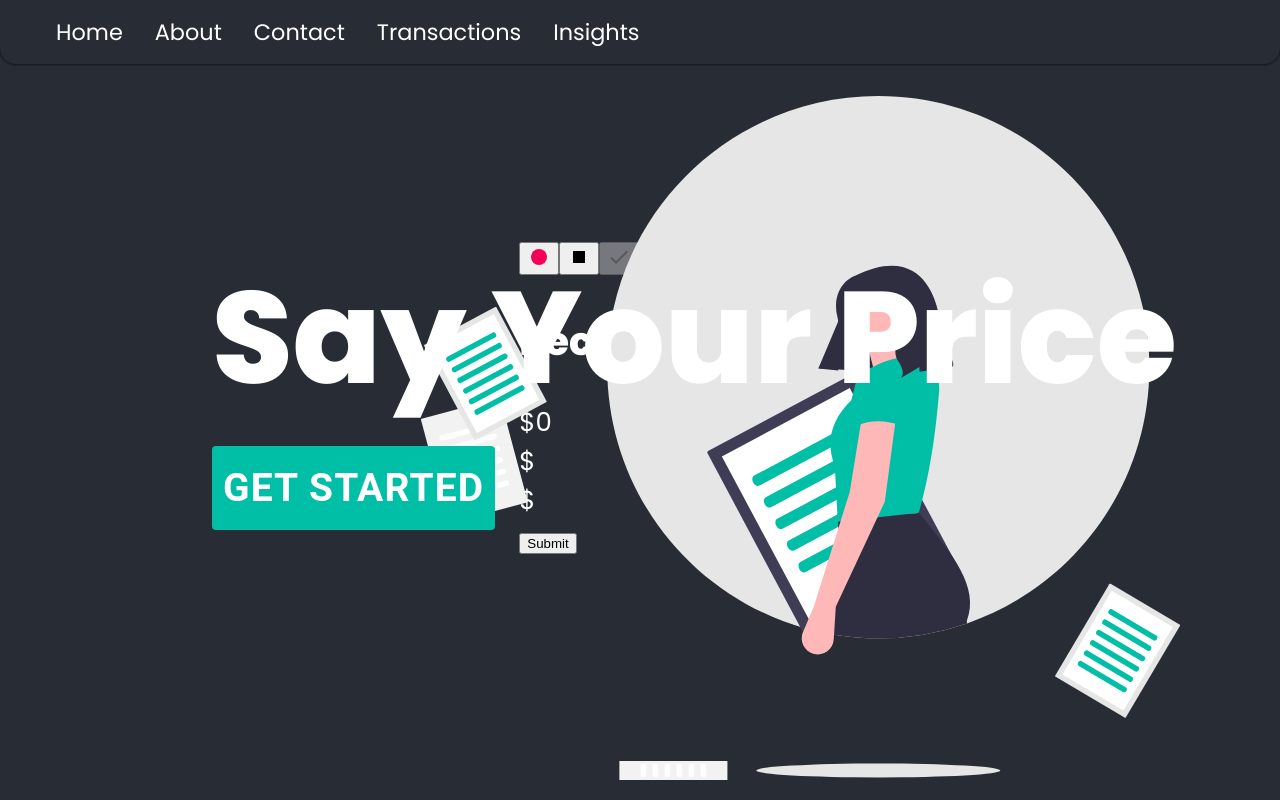
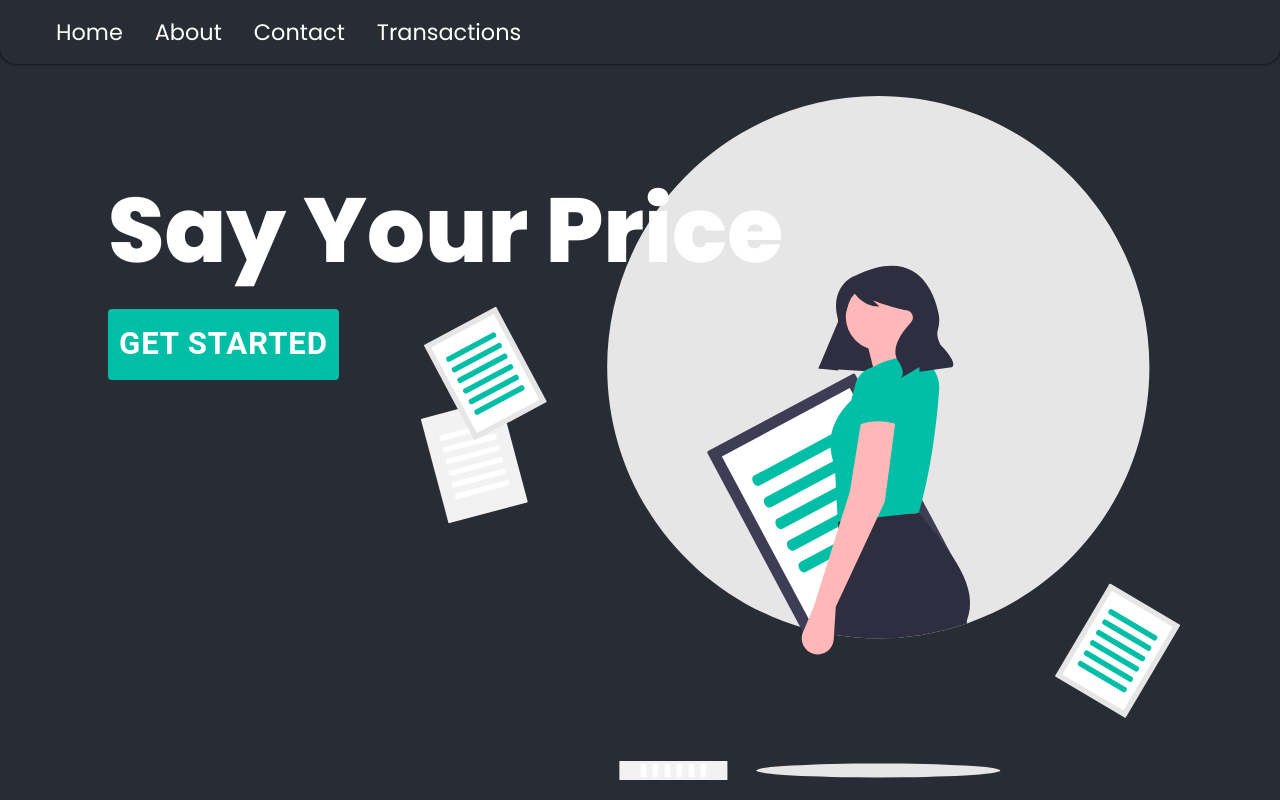
Before and after one commit to when-2-meet-dupe/speech-app, a React (Create React App) app in the folder client/: page / in a window 1280 px wide. Built offline with nearby package versions, Linux system fonts and the light colour scheme.

Commit message:
fix: get started button + nav logic

```diff
--- a/client/src/App.css
+++ b/client/src/App.css
@@ -47,6 +47,7 @@
 .sticky {
   position: fixed;
   top: 0;
+  z-index: 1000;
 }
 
 .navBarContainer {
--- a/client/src/App.js
+++ b/client/src/App.js
@@ -1,16 +1,24 @@
+import "./App.css";
 import Nav from "./global/Nav";
-import "./App.css";
+import Home from "./pages/Home";
+import About from "./pages/About";
 import Landing from "./FTU/Landing";
-import { BrowserRouter as Router } from "react-router-dom";
+import Contact from "./pages/Contact";
+import Transactions from "./pages/Transactions";
+import { Route, Switch } from "react-router-dom";
 
 function App() {
   return (
-    <Router>
-      <div className="App-header">
-        <Landing />
-        <Nav />
-      </div>
-    </Router>
+    <div className="App-header">
+      <Nav />
+      <Switch>
+        <Route exact component={Landing} path="/" />
+        <Route exact component={Home} path="/home" />
+        <Route exact component={About} path="/about" />
+        <Route exact component={Contact} path="/contact" />
+        <Route exact component={Transactions} path="/transactions" />
+      </Switch>
+    </div>
   );
 }
 
--- a/client/src/FTU/Landing.js
+++ b/client/src/FTU/Landing.js
@@ -14,30 +14,37 @@ const BackgroundImage = styled.div`
 `;
 
 const Container = styled.div`
-  margin-left: 12em;
+  margin-left: 8em;
 `;
 
 const Title = styled.h1`
-  font-size: 5em;
+  font-size: 3.5em;
   margin-top: 2em;
   margin-bottom: 10px;
 `;
 
 const PrimaryButton = styled(Button)`
   color: white !important;
-  font-size: 1.5em !important;
+  font-size: 1.2em !important;
   font-weight: 700 !important;
-  text-tranform: none !important;
   background-color: #00bfa6 !important;
+
+  .MuiButton-label {
+    text-tranform: none;
+  }
 `;
 
-const Landing = () => (
+const Landing = () => {
+  return (
     <BackgroundImage>
       <Container>
         <Title>Say Your Price</Title>
-      <PrimaryButton size="large">Get started</PrimaryButton>
+        <PrimaryButton size="large" href="/home">
+          Get started
+        </PrimaryButton>
       </Container>
     </BackgroundImage>
   );
+};
 
 export default Landing;
--- a/client/src/global/Nav.js
+++ b/client/src/global/Nav.js
@@ -1,22 +1,14 @@
-import React from "react";
-import About from "../pages/About";
-import Contact from "../pages/Contact";
-import Transactions from "../pages/Transactions";
-import Home from "../pages/Home";
-import Insights from "../pages/Insights";
-import { Route, BrowserRouter as Router, Switch, Link } from "react-router-dom";
+import { Link } from "react-router-dom";
 
-export default function Nav() {
+function Nav() {
   return (
-    <>
-      <Router>
     <div className="sticky">
       <div className="navBarContainer">
         <div className="navBar">
           <ul>
             <div className="left">
               <li>
-                    <Link to="/">Home</Link>
+                <Link to="/home">Home</Link>
               </li>
               <li>
                 <Link to="/about">About</Link>
@@ -27,33 +19,12 @@ export default function Nav() {
               <li>
                 <Link to="/transactions">Transactions</Link>
               </li>
-                  <li>
-                    <Link to="/insights">Insights</Link>
-                  </li>
             </div>
-                <div className="right">{/* <li>Record Now</li> */}</div>
           </ul>
         </div>
       </div>
     </div>
-        <Switch>
-          <Route exact path="/">
-            <Home />
-          </Route>
-          <Route exact path="/about">
-            <About />
-          </Route>
-          <Route exact path="/contact">
-            <Contact />
-          </Route>
-          <Route exact path="/transactions">
-            <Transactions />
-          </Route>
-          <Route exact path="/insights">
-            <Insights />
-          </Route>
-        </Switch>
-      </Router>
-    </>
   );
 }
+
+export default Nav;
--- a/client/src/index.js
+++ b/client/src/index.js
@@ -7,6 +7,7 @@ import { Provider } from "react-redux";
 import { createStore, applyMiddleware, compose } from "redux";
 import thunk from "redux-thunk"; // allows for async requests with redux
 import reducers from "./reducers";
+import { BrowserRouter } from "react-router-dom";
 
 const store = createStore(
   reducers,
@@ -17,9 +18,11 @@ const store = createStore(
 ); // create a store with reducers
 
 ReactDOM.render(
-  <Provider store={store}>
-    <App />
-  </Provider>,
+  <BrowserRouter>
+    <Provider store={store}>
+      <App />
+    </Provider>
+  </BrowserRouter>,
   document.getElementById("root")
 );
 
```
Lines whose indentation alone changed are shown as unchanged.
